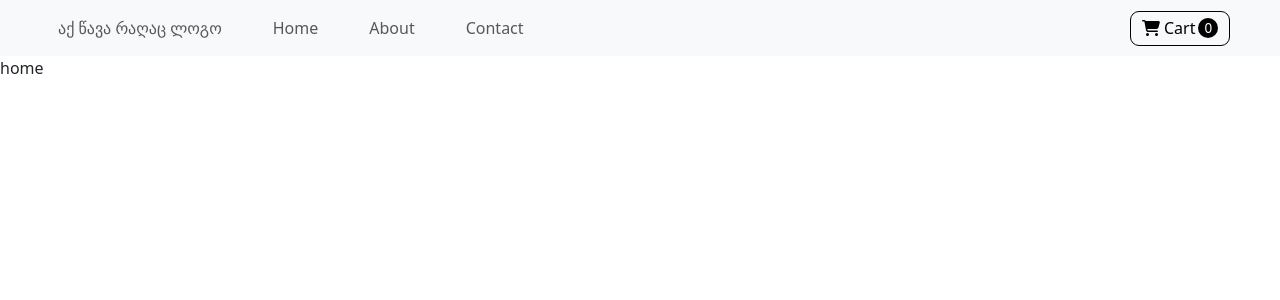
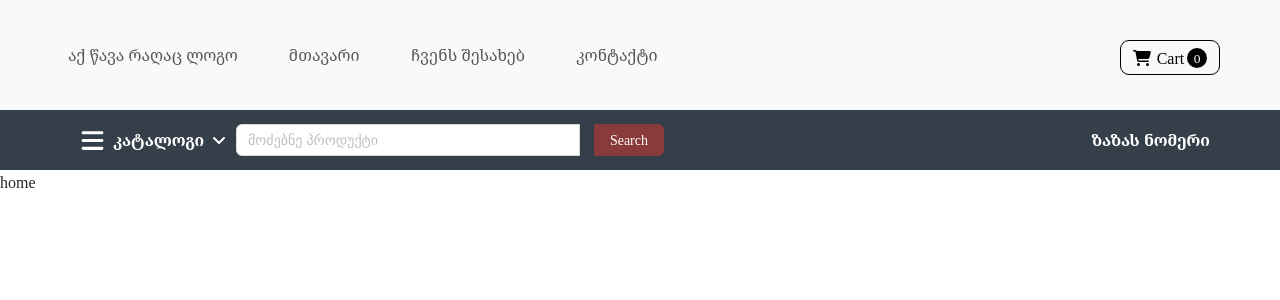
Before and after one commit to K0sta2001/Mrshine, a React (Create React App) app: page / in a window 1280 px wide. Shown: the top 300 px of the page. Built offline with nearby package versions, Linux system fonts and the light colour scheme.

Commit message:
1)Finished the Nav part of reusable components; (Might need a few   adjustments)   2)Implemented animation keyframes;   3)For future reference, added empty or commented functions

```diff
--- a/package.json
+++ b/package.json
@@ -11,6 +11,7 @@
     "@testing-library/jest-dom": "^5.17.0",
     "@testing-library/react": "^13.4.0",
     "@testing-library/user-event": "^13.5.0",
+    "antd": "^5.11.1",
     "bootstrap": "^5.3.2",
     "react": "^18.2.0",
     "react-bootstrap": "^2.9.1",
--- a/src/Dummy.css
+++ b/src/Dummy.css
@@ -0,0 +1,4 @@
+.Hamburger {
+  width: 25px;
+  height: 25px;
+}
--- a/src/MainRoot/App.js
+++ b/src/MainRoot/App.js
@@ -1,5 +1,6 @@
-import '../Style.css';
-import MainRoot from "./MainRoot.js"
+import "../Style.css";
+import MainRoot from "./MainRoot.js";
+import "../Dummy.css";
 
 function App() {
   return (
--- a/src/MainRoot/GuestStack/Pages/Reusable/Nav.js
+++ b/src/MainRoot/GuestStack/Pages/Reusable/Nav.js
@@ -3,34 +3,48 @@ import { Link } from "react-router-dom";
 import { FontAwesomeIcon } from "@fortawesome/react-fontawesome";
 import { faShoppingCart } from "@fortawesome/free-solid-svg-icons";
 import { useState } from "react";
+import { Input, Button } from "antd";
 
 export default function NavComponent() {
   const [isHovered, setIsHovered] = useState(false);
 
   return (
+    <div>
       <Navbar
         bg="light"
         expand="lg"
-      style={{ paddingLeft: "50px", paddingRight: "50px" }}
+        style={{
+          paddingLeft: "60px",
+          paddingRight: "60px",
+          minHeight: "110px",
+        }}
+        className="Nav1"
       >
         <Navbar.Toggle aria-controls="basic-navbar-nav" />
         <Navbar.Collapse id="basic-navbar-nav">
           <Nav
             className="ml-auto"
-          style={{ columnGap: "35px", alignItems: "center" }}
+            style={{
+              alignItems: "center",
+              justifyContent: "space-between",
+              width: "100%",
+            }}
           >
+            <div className="Inner-Nav">
               <Nav.Link as={Link} to="/">
                 აქ წავა რაღაც ლოგო
               </Nav.Link>
               <Nav.Link as={Link} to="/">
-            Home
+                მთავარი
               </Nav.Link>
               <Nav.Link as={Link} to="/about">
-            About
+                ჩვენს შესახებ
               </Nav.Link>
               <Nav.Link as={Link} to="/contact">
-            Contact
+                კონტაქტი
               </Nav.Link>
+            </div>
+
             <button
               className="Shopping-Cart"
               onMouseOver={() => {
@@ -52,5 +66,52 @@ export default function NavComponent() {
           </Nav>
         </Navbar.Collapse>
       </Navbar>
+      <nav className="Nav2">
+        <div style={{display: "flex", alignItems: "center", width: "55%"}}>
+          <div
+            className="Nav2-Inner-Div"
+            style={{
+              display: "flex",
+              columnGap: "8px",
+              alignItems: "center",
+              cursor: "pointer",
+            }}
+          >
+            <FontAwesomeIcon
+              icon="bars"
+              style={{ color: "white" }}
+              className="Hamburger"
+            />
+            <p>კატალოგი</p>
+            <FontAwesomeIcon
+              icon="angle-down"
+              style={{ color: "white" }}
+              id="arrow-down"
+            />
+          </div>
+          <Input.Search
+            placeholder="მოძებნე პროდუქტი"
+            style={{ minWidth: "320px", maxWidth: "550px", width: "75%" }}
+            // onSearch={handleSearch}
+            enterButton={
+              <Button
+                type="primary"
+                style={{
+                  marginLeft: "15px",
+                  backgroundColor: "rgb(137, 59, 59)",
+                }}
+                id="search-button"
+              >
+                Search
+              </Button>
+            }
+          />
+        </div>
+        <div style={{display: "flex", alignItems: "center", width: "45%", justifyContent: "flex-end"}} className="Nav2-Inner-Div2">
+            {/* User profile coming soon */}
+            <p>ზაზას ნომერი</p>
+        </div>
+      </nav>
+    </div>
   );
 }
--- a/src/MainRoot/MainRoot.js
+++ b/src/MainRoot/MainRoot.js
@@ -3,11 +3,9 @@ import GuestStack from "./GuestStack";
 import "bootstrap/dist/css/bootstrap.min.css";
 import { BrowserRouter as Router } from "react-router-dom";
 import { library } from '@fortawesome/fontawesome-svg-core';
-import { faCoffee, faCheckSquare } from '@fortawesome/free-solid-svg-icons';
-import { faFontAwesome } from '@fortawesome/free-brands-svg-icons';
+import { faCoffee, faCheckSquare, faBars, faAngleDown, faFontAwesome } from '@fortawesome/free-solid-svg-icons';
 
-
-library.add(faCoffee, faCheckSquare, faFontAwesome);
+library.add(faCoffee, faCheckSquare, faFontAwesome, faBars, faAngleDown);
 
 
 export default function MainRoot() {
--- a/src/Style.css
+++ b/src/Style.css
@@ -1,5 +1,15 @@
 
 /* Nav */
+.Inner-Nav {
+  display: flex;
+  align-items: center;
+  column-gap: 35px;
+}
+@media screen and (max-width: 990px) {
+  .Inner-Nav {
+    flex-direction: column;
+  }
+}
 .Shopping-Cart {
   border: 1px solid black;
   width: 100px;
@@ -10,8 +20,8 @@
   justify-content: space-evenly;
   align-items: center;
   cursor: pointer;
-  position: absolute;        /* need to fix this later */
-  right: 50px;
+  align-self: flex-end;
+
 }
 .Shopping-Cart:hover {
   background-color: black;
@@ -32,6 +42,57 @@
 .Shopping-Cart * {
   margin: 0;
 }
-
+.Nav2 {
+  width: 100vw;
+  min-height: 60px;
+  background-color: #353f49;
+  display: flex;
+  box-sizing: border-box;
+  padding-left: 70px;
+  padding-right: 70px;
+  align-items: center;
+  column-gap: 60px;
+}
+@media screen and (max-width: 600px) {
+  .Nav2 {
+    padding-left: 5px;
+    padding-right: 5px;
+    column-gap: 0;
+    justify-content: space-between;
+  }
+}
+@media screen and (max-width: 500px) {
+  .Nav2 p, #arrow-down{
+    display: none;
+  }
+}
+.Nav2 * {
+  margin: 0;
+}
+.Nav2 p {
+  color: white;
+  font-weight: 600
+}
+.Nav2-Inner-Div {
+  display: flex;
+  column-gap: 8px;
+  align-items: center;
+  cursor: pointer;
+  min-height: 60px;
+  padding-right: 10px;
+  padding-left: 10px;
+  box-sizing: border-box;
+}
+.Nav2-Inner-Div:hover {
+  background-color: rgb(137, 59, 59);
+}
+#search-button:hover {
+  opacity: 0.8
+}
+@media screen and (max-width: 770px) {
+  .Nav2-Inner-Div2 p{
+    display: none
+  }
+}
 
 /*  */
--- a/src/index.css
+++ b/src/index.css
@@ -1,7 +1,12 @@
 @import url("https://fonts.googleapis.com/css2?family=Noto+Sans+Georgian:wght@100;200;300;400;500;600;700;800;900&family=Noto+Serif+Georgian:wght@100;200;300;400;500;600;700;800&display=swap");
+
+
+
 
 body {
   margin: 0;
+}
+html *{
   font-family: "Noto Sans Georgian", sans-serif;
   font-family: "Noto Serif Georgian", serif;
 }
--- a/src/index.js
+++ b/src/index.js
@@ -2,6 +2,8 @@ import React from 'react';
 import ReactDOM from 'react-dom/client';
 import './index.css';
 import App from './MainRoot/App';
+
+
 
 const root = ReactDOM.createRoot(document.getElementById('root'));
 root.render(
```
Also changed, not shown: 1 other file (tests, documents, lock files or other folders). Lines whose indentation alone changed are shown as unchanged.
